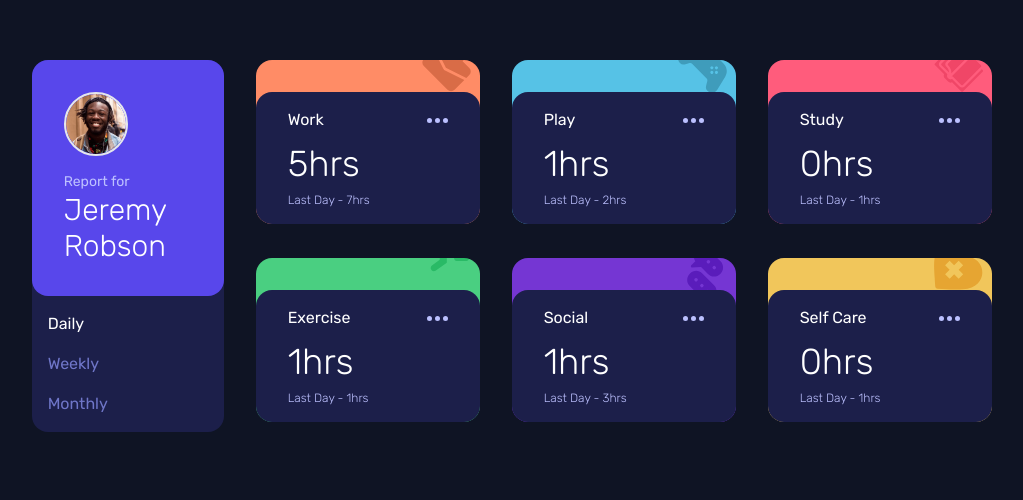
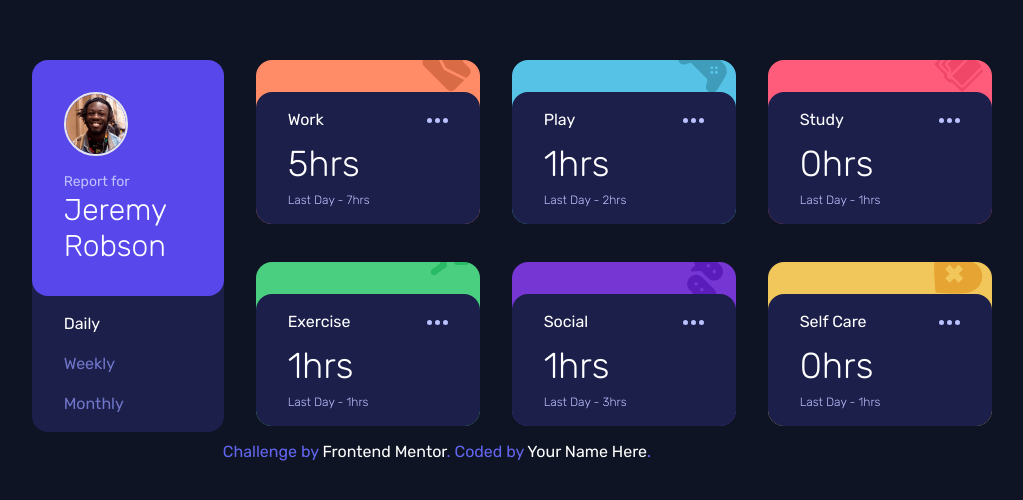
Before and after one commit to Zulfaabam/time-tracking-dashboard, a React (Create React App) app: page / in a window 1280 px wide. Shown: the part 116-616 px from the top of the page, without its empty margins (203-1226 px from the left). Built offline with nearby package versions, Linux system fonts and the light colour scheme.

Commit message:
added footer.js

```diff
--- a/src/App.js
+++ b/src/App.js
@@ -1,11 +1,11 @@
-// import './App.css'
-
+import Footer from './components/Footer'
 import Main from './components/Main'
 
 function App() {
   return (
     <div className="App py-20 lg:py-44">
       <Main />
+      <Footer />
     </div>
   )
 }
--- a/src/components/Details.js
+++ b/src/components/Details.js
@@ -11,7 +11,7 @@ export default function Details({ tab }) {
   }, [])
 
   return (
-    <div className="md:space-y-6 lg:grid lg:grid-cols-2 lg:space-y-0 lg:gap-y-6 lg:gap-x-6 xl:grid-cols-3 xl:gap-x-8 xl:mr-auto xl:ml-8 xl:col-span-2">
+    <div className="md:space-y-6 lg:grid lg:grid-cols-2 lg:space-y-0 lg:gap-y-6 lg:gap-x-6 xl:grid-cols-3 xl:gap-x-8 xl:mr-auto xl:ml-8 xl:col-span-2 xl:gap-y-8">
       {data.map((item, index) => {
         return (
           <TimeCard
--- /dev/null
+++ b/src/components/Footer.js
@@ -0,0 +1,25 @@
+import React from 'react'
+
+export default function Footer() {
+  return (
+    <div class="attribution mx-auto text-center mt-2 text-indigo-500">
+      Challenge by{' '}
+      <a
+        className="text-white transition hover:text-indigo-300"
+        href="https://www.frontendmentor.io?ref=challenge"
+        target="_blank"
+        rel="noreferrer"
+      >
+        Frontend Mentor
+      </a>
+      . Coded by{' '}
+      <a
+        className="text-white transition hover:text-indigo-300"
+        href="https://abams.vercel.app/"
+      >
+        Your Name Here
+      </a>
+      .
+    </div>
+  )
+}
--- a/src/components/HeroCard.js
+++ b/src/components/HeroCard.js
@@ -12,7 +12,7 @@ export default function HeroCard({ changeTab, tab }) {
           </h1>
         </div>
       </div>
-      <div className="time-indication flex justify-around p-4 xl:flex-col xl:items-start xl:gap-4">
+      <div className="time-indication flex justify-around p-4 xl:flex-col xl:items-start xl:gap-4 xl:ml-4">
         <p
           className={tab === 'daily' ? 'active' : 'menu'}
           id="daily"
--- a/src/components/TimeCard.js
+++ b/src/components/TimeCard.js
@@ -4,7 +4,7 @@ export default function TimeCard({ title, timeframes, tab }) {
   return (
     <div className="time-card w-80 mt-6 mx-auto rounded-2xl md:mt-0 lg:w-44 xl:w-56">
       <div className={title.replace(/ /g, '')}>
-        <div className="content bg-card-dark px-8 py-4 rounded-2xl">
+        <div className="content bg-card-dark px-8 py-4 rounded-2xl transition">
           <div className="head flex justify-between items-center">
             <h2>{title}</h2>
             <i>
```
